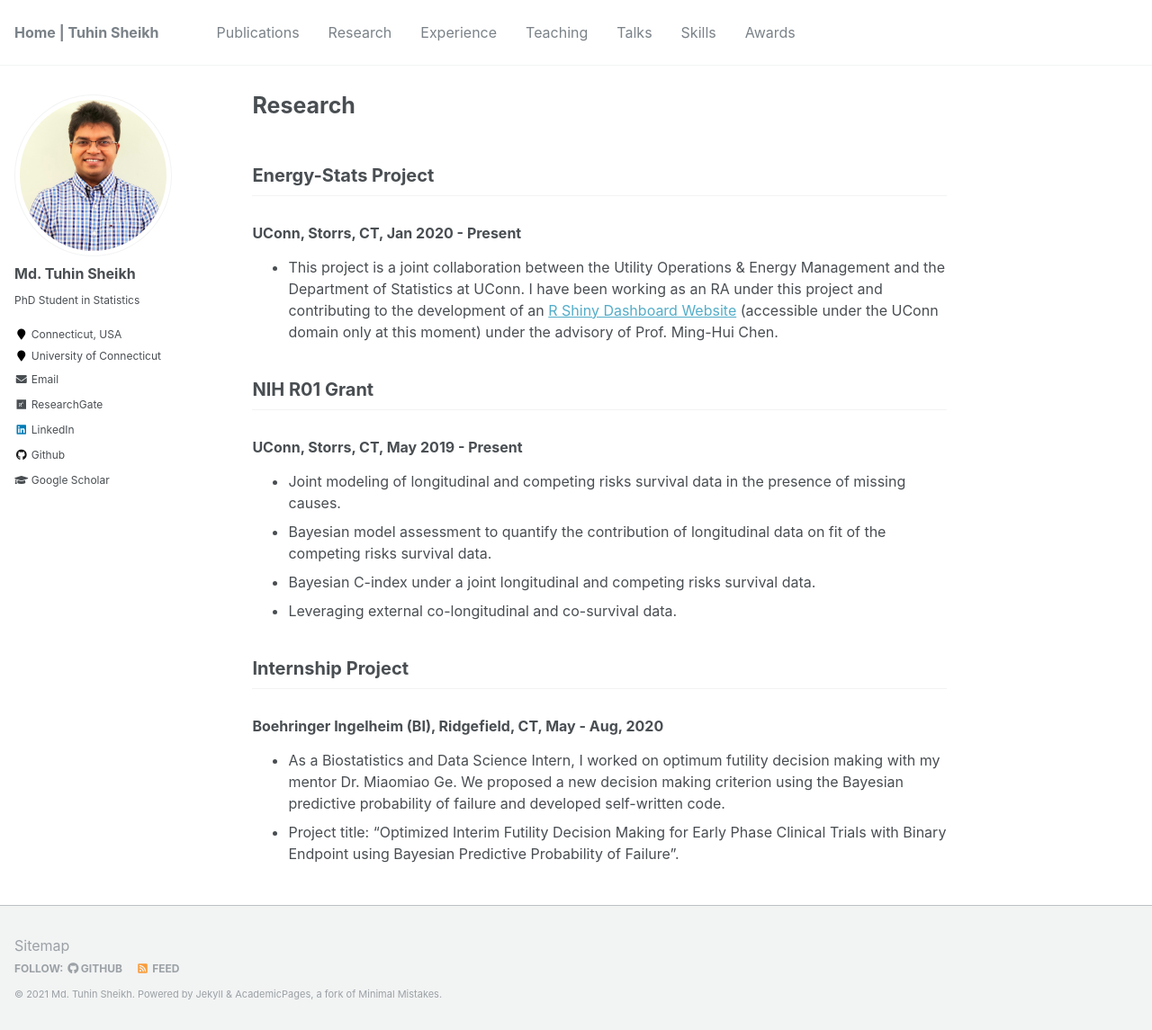
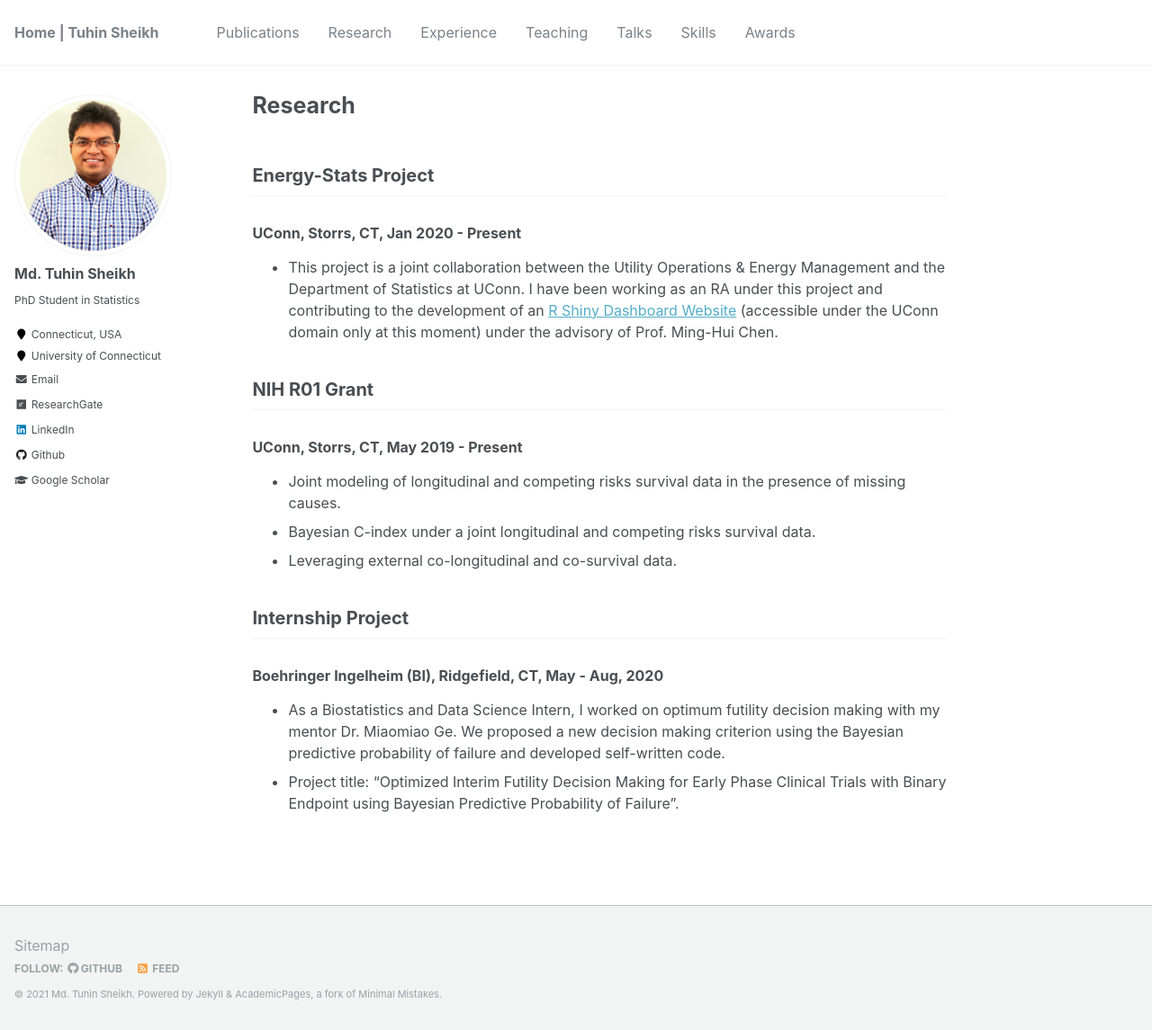
Before and after one commit to mdtuhinsheikh/mdtuhinsheikh.github.io, a Jekyll site: the page built from _pages/research.md, in a window 1280 px wide and 1145 px high. Shown: the whole window at 90% size. Built offline with Jekyll 4.4.1, drawn with Linux system fonts in a browser that asks for light colours.

Commit message:
Update research.md

```diff
--- a/_pages/research.md
+++ b/_pages/research.md
@@ -11,7 +11,6 @@ author_profile: true
 ## NIH R01 Grant
 ### UConn, Storrs, CT, May 2019 - Present
 - Joint modeling of longitudinal and competing risks survival data in the presence of missing causes.
-- Bayesian model assessment to quantify the contribution of longitudinal data on fit of the competing risks survival data.
 - Bayesian C-index under a joint longitudinal and competing risks survival data.
 - Leveraging external co-longitudinal and co-survival data.
 
```
